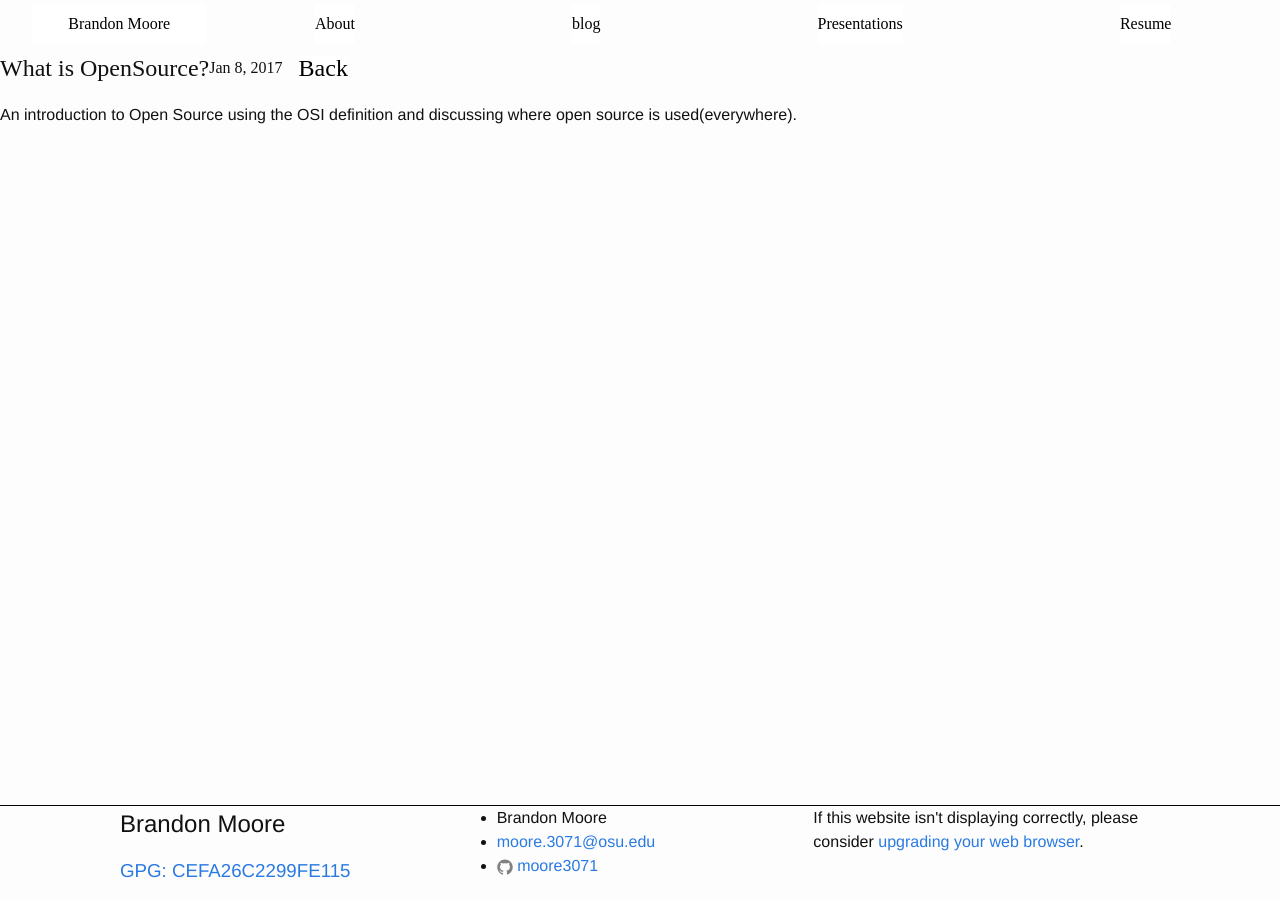
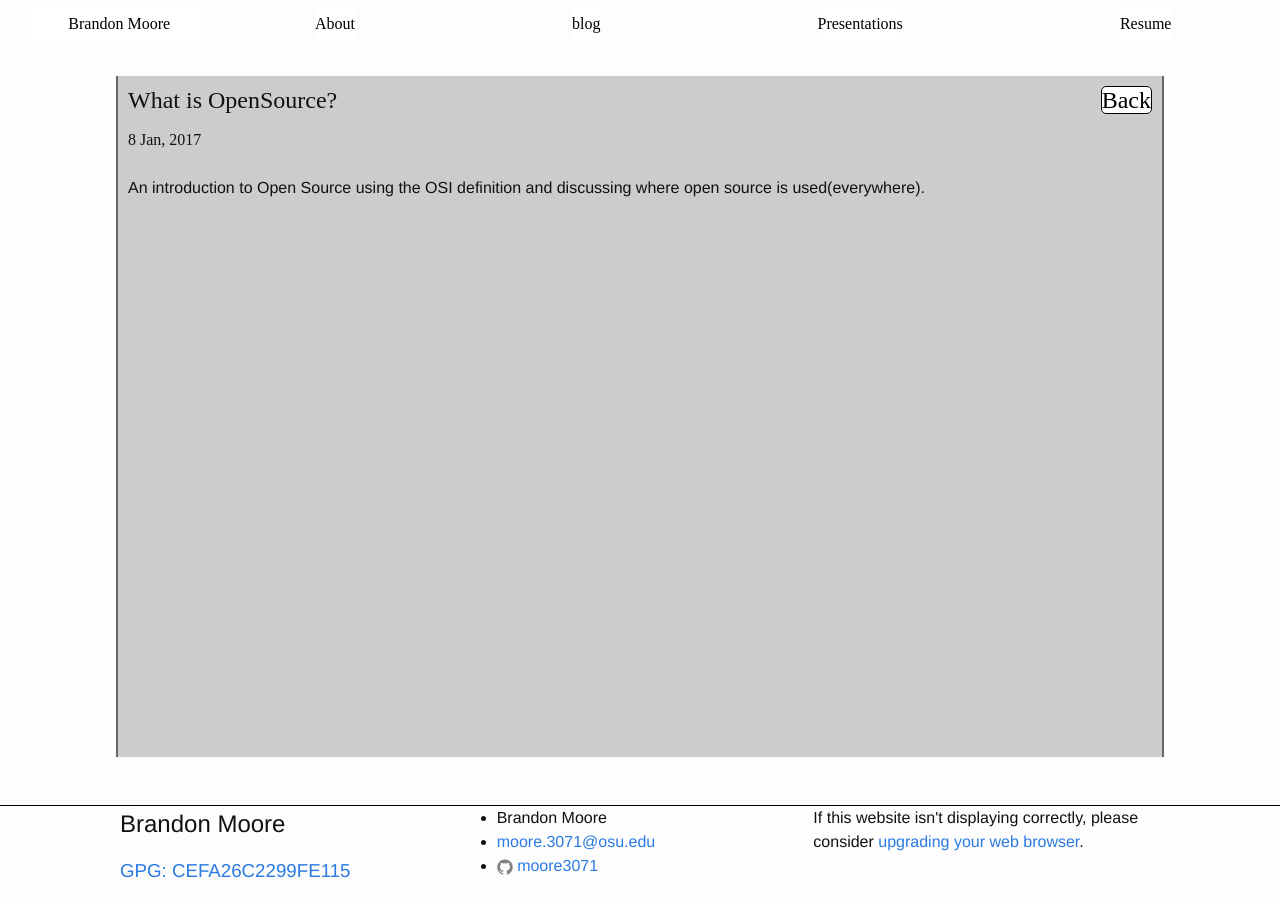
Before and after one commit to moore3071/moore3071.github.io, a Jekyll site: the page built from _posts/2017-01-08-what-is-open-source.md, in a window 1280 px wide. Built offline with Jekyll 4.4.1, drawn with Linux system fonts in a browser that asks for light colours; some web fonts are replaced; our own code applies the rules of GitHub Pages for plain Markdown files.

Commit message:
Bringing the blog online

```diff
--- a/_includes/head.html
+++ b/_includes/head.html
@@ -11,6 +11,9 @@
   {% for stylesheets in page.extra_css %}
     <link rel="stylesheet" href="/css/{{ stylesheets }}.css">
   {% endfor %}
+  {% for stylesheets in layout.extra_css %}
+    <link rel="stylesheet" href="/css/{{ stylesheets }}.css">
+  {% endfor %}
   <link rel="canonical" href="{{ page.url | replace:'index.html','' | prepend: site.baseurl | prepend: site.url }}">
   <link rel="alternate" type="application/rss+xml" title="{{ site.title }}" href="{{ "/feed.xml" | prepend: site.baseurl | prepend: site.url }}">
   {% for scripts in page.extra_js %}
--- a/_layouts/post.html
+++ b/_layouts/post.html
@@ -4,9 +4,12 @@ extra_css: post
 ---
 <article class="post" itemscope itemtype="http://schema.org/BlogPosting">
 
-  <header class="post-header">
-    <h1 class="post-title" itemprop="name headline">{{ page.title }} </h1>
-    <p class="post-meta"><time datetime="{{ page.date | date_to_xmlschema }}" itemprop="datePublished">{{ page.date | date: "%b %-d, %Y" }}</time>{% if page.author %} • <span itemprop="author" itemscope itemtype="http://schema.org/Person"><span itemprop="name">{{ page.author }}</span></span>{% endif %} &nbsp; &nbsp;<h2><a href="/blog" id="return_to_blog">Back</a></h2></p>
+  <header class="post-headers">
+    <div>
+      <h1 class="post-title" itemprop="name headline">{{ page.title }} </h1>
+      <time datetime="{{ page.date | date_to_xmlschema }}" itemprop="datePublished">{{ page.date | date:"%-d %b, %Y" }}</time>{% if page.author %} • <span itemprop="author" itemscope itemtype="http://schema.org/Person"><span itemprop="name">{{ page.author }}</span></span>{% endif %}
+    </div>
+    <h2><a href="/blog" id="return_to_blog">Back</a></h2>
   </header>
 
   <div class="post-content" itemprop="articleBody">
--- a/css/post.scss
+++ b/css/post.scss
@@ -1,10 +1,37 @@
 ---
 ---
+.post-headers {
+	display: flex;
+	flex-flow: row nowrap;
+	justify-content: space-between;
+	margin-bottom: 1em;
+}
 .page-content {
-	width: 70vw;
+	width: 80vw;
+	min-width: 460px;
 	margin: 2em auto;
+	border-left: 2px solid #666;
+	border-right: 2px solid #666;
+	background: #ccc;
+	padding: 0 10px;
+}
+.post-title {
+	margin: 0px;
+
 }
 #return_to_blog {
 	border: 1px black solid;
 	border-radius: 5px;
+	&:hover {
+		background: #ddd;
+		font-weight: bold;
+		border: 2px black solid;
+	}
 }
+table {
+	background: #eee;
+	border: 1px #666 solid;
+	margin-left: auto;
+	margin-right: auto;
+	margin-bottom: 1em;
+}
```
Also changed, not shown: _posts/2016-05-05-hello-world.md (deleted, +0 -7 lines).
